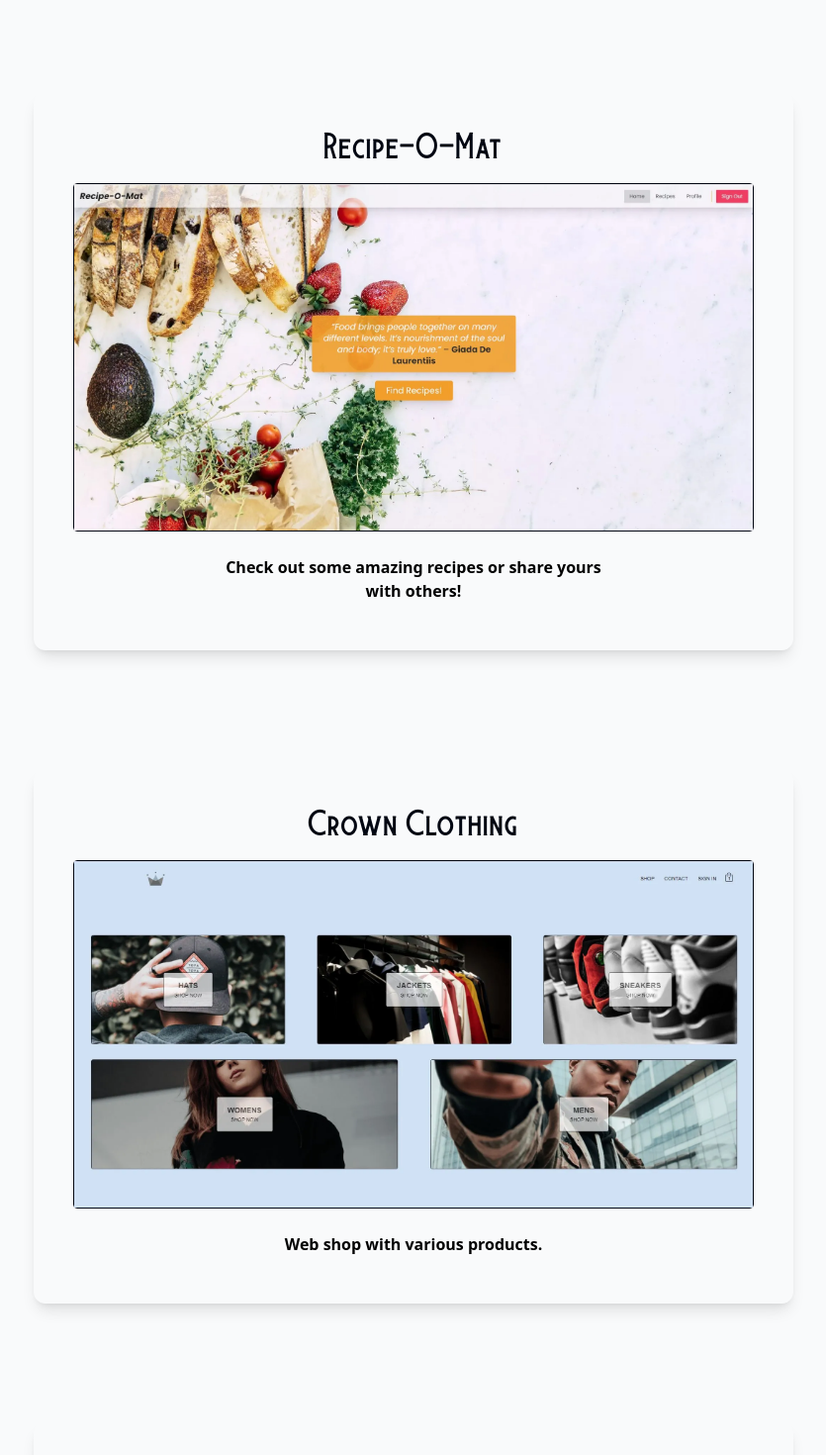
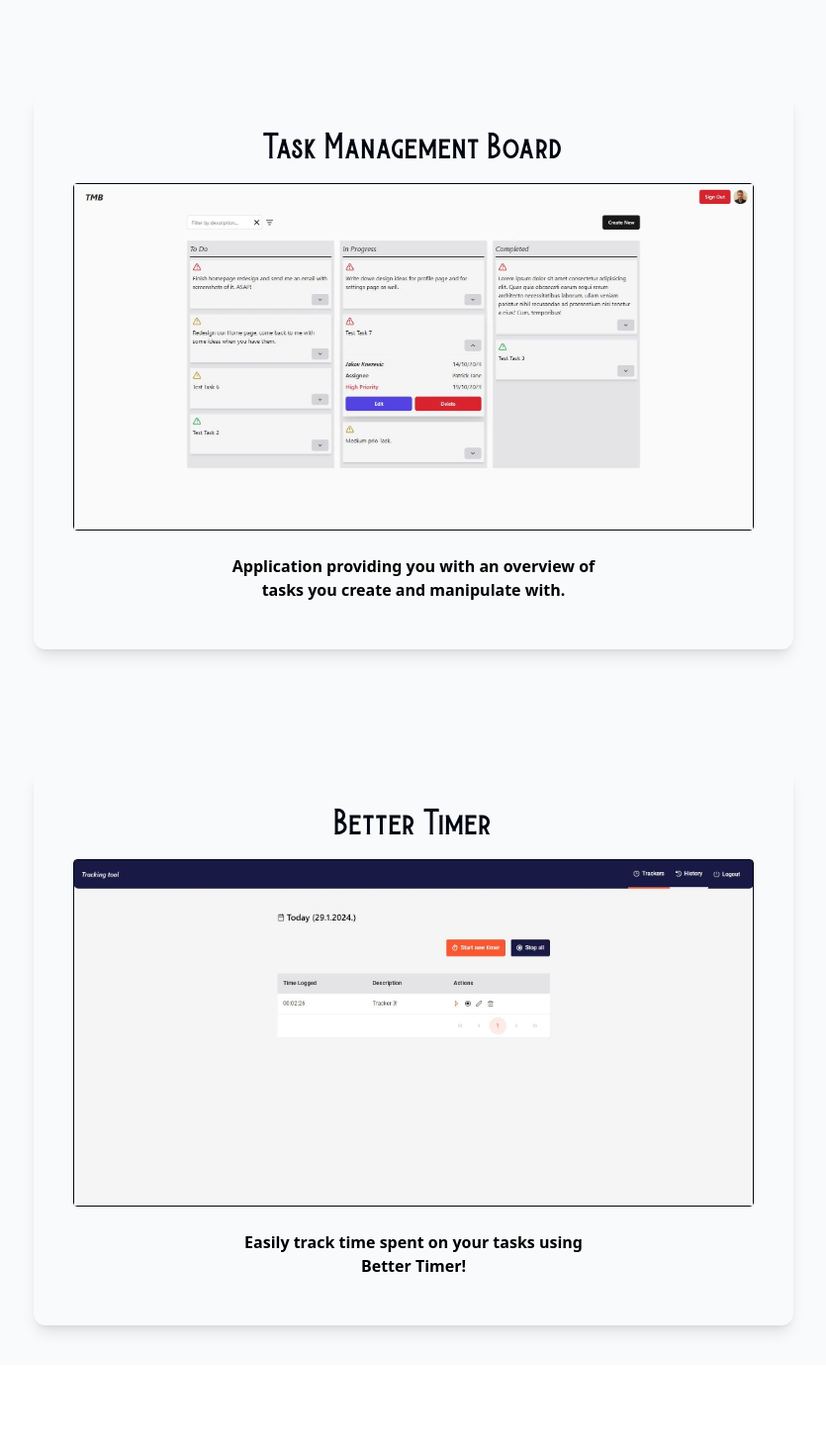
Before and after one commit to jknezevic1712/portfolio, a Next.js app: page / in a window 1280 px wide. Shown: the part 1300-2770 px from the top of the page at 99% size, without its empty margins (222-1057 px from the left). After the commit the page ends 2679 px from the top, so only its background shows below. Built offline with nearby package versions, Linux system fonts and the light colour scheme.

Commit message:
Personal projects - removed less complex projects

```diff
--- a/components/templates/PersonalProjects.tsx
+++ b/components/templates/PersonalProjects.tsx
@@ -28,32 +28,6 @@ export default function PersonalProjects() {
 						Traveling on a budget guide here to help you out with useful ideas
 						or advices for your journey.
 					</Paragraph>
-				</WideCard>
-
-				<WideCard url="https://recipe-o-mat.web.app/">
-					<HeaderText>Recipe-O-Mat</HeaderText>
-					<div className="border border-gray-950 rounded-sm lg:group-hover:scale-105 lg:transition-all lg:duration-500">
-						<Img
-							type="PROJECT"
-							src={recipe_o_mat}
-						/>
-					</div>
-
-					<Paragraph>
-						Check out some amazing recipes or share yours with others!
-					</Paragraph>
-				</WideCard>
-
-				<WideCard url="https://crwn-clothing-jk.vercel.app/">
-					<HeaderText>Crown Clothing</HeaderText>
-					<div className="border border-gray-950 rounded-sm lg:group-hover:scale-105 lg:transition-all lg:duration-500">
-						<Img
-							type="PROJECT"
-							src={crwn_clothing}
-						/>
-					</div>
-
-					<Paragraph>Web shop with various products.</Paragraph>
 				</WideCard>
 
 				<WideCard url="https://tmb-jk.vercel.app/">
```
